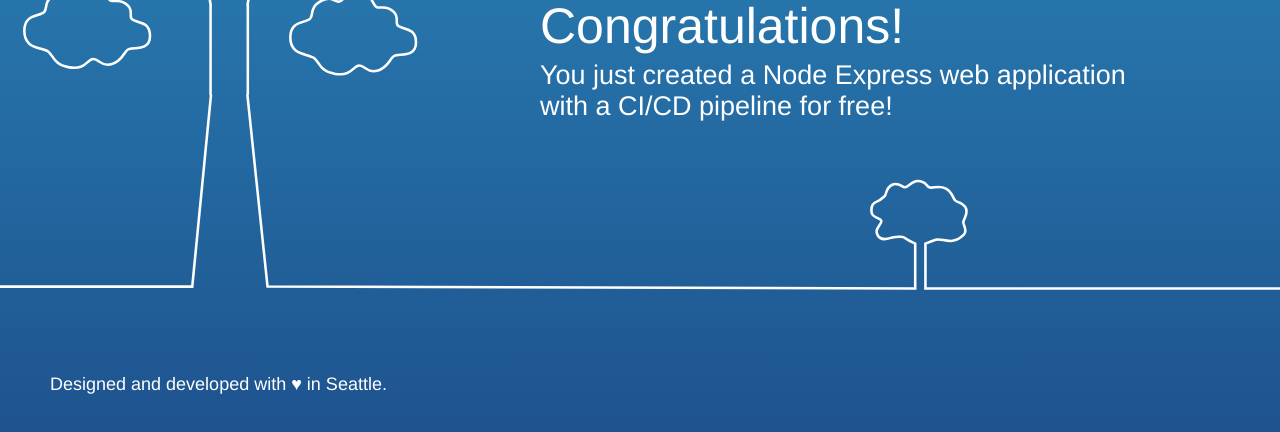
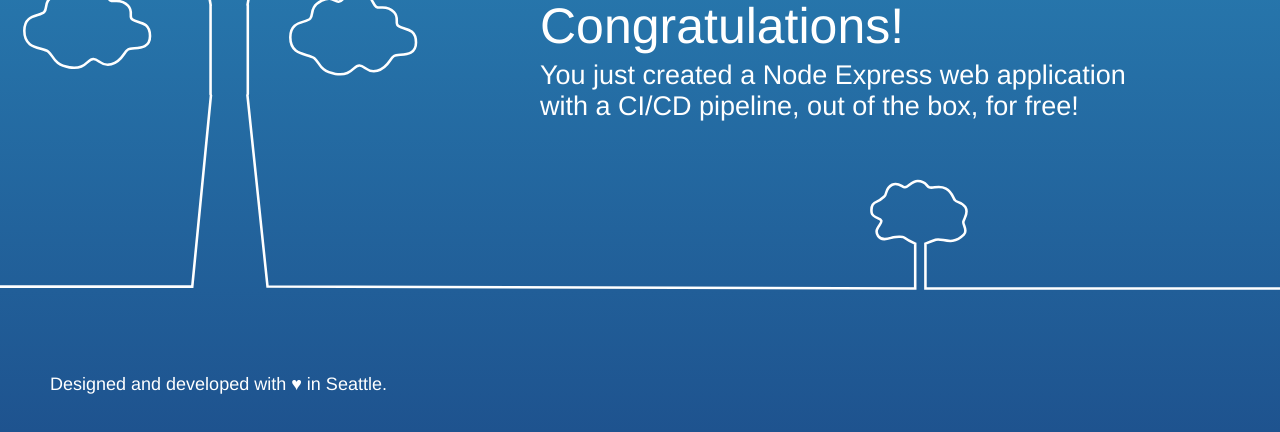
Before and after one commit to lmeyersonTechtonic/take-3, a website: page public/index.html in a window 1280 px wide. Shown: the part 356-788 px from the top of the page. Drawn offline with Linux system fonts and the light colour scheme.

Commit message:
Change text again

```diff
--- a/public/index.html
+++ b/public/index.html
@@ -59,7 +59,7 @@
             <a class="twitter-link" href="http://twitter.com/home/?status=I%20created%20a%20project%20with%20AWS%20CodeStar!%20%23AWS%20%23AWSCodeStar%20https%3A%2F%2Faws.amazon.com%2Fcodestar"><img src="img/tweet.svg" /></a>
             <div class="text">
                 <h1>Congratulations!</h1>
-                <h2>You just created a Node Express web application with a CI/CD pipeline for free!</h2>
+                <h2>You just created a Node Express web application with a CI/CD pipeline, out of the box, for free!</h2>
             </div>
         </div>
     </div>
```
